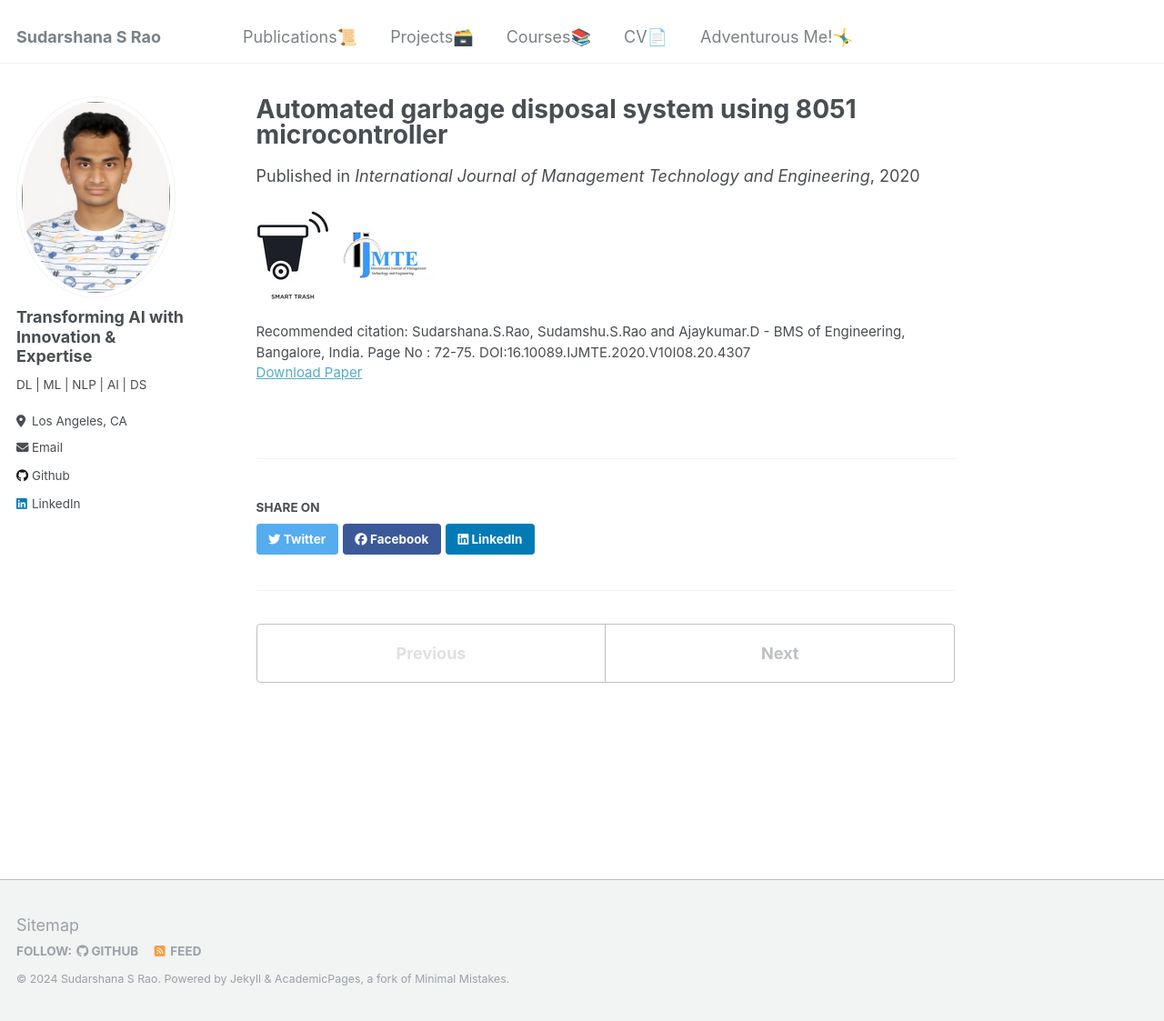
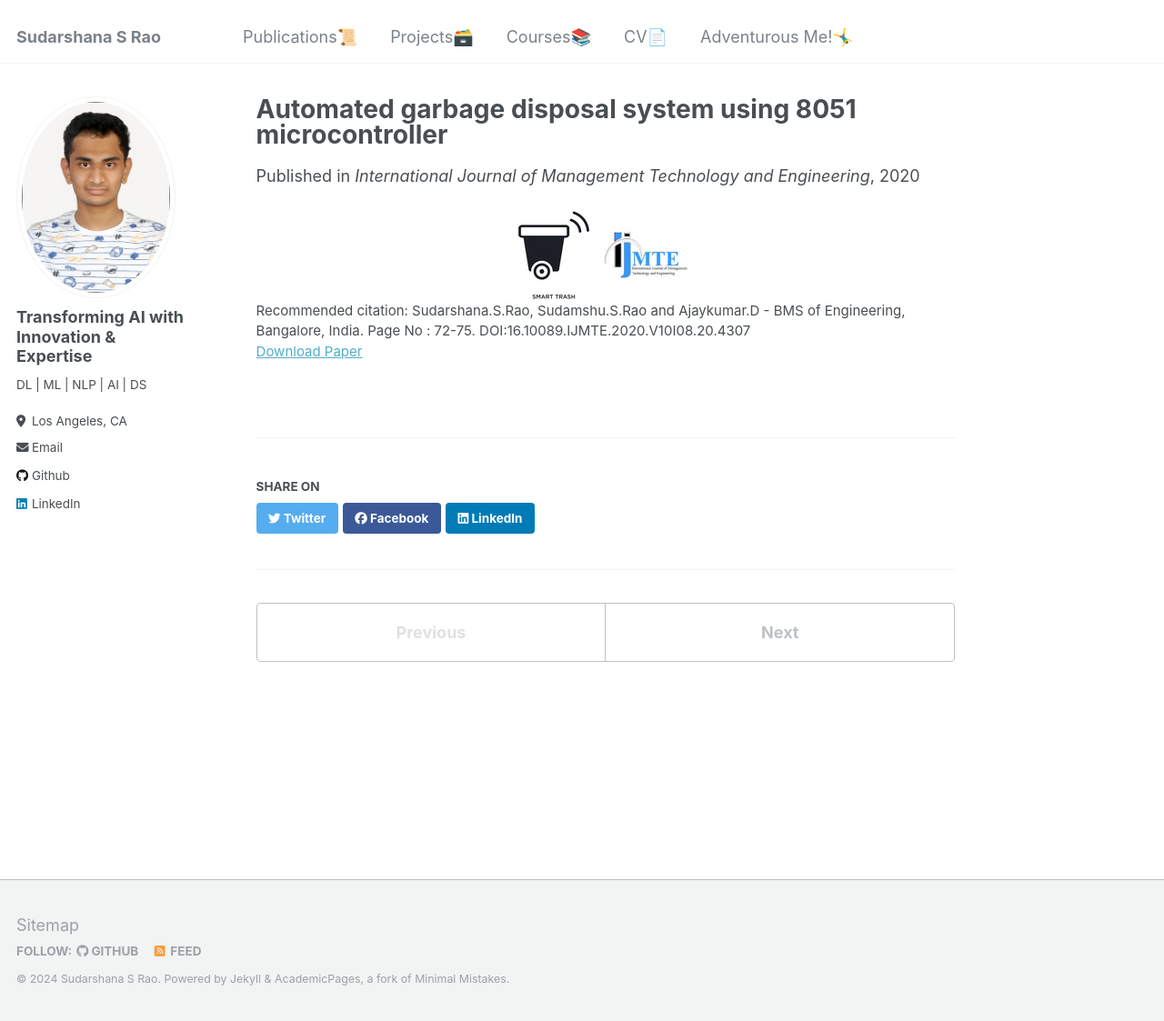
Before and after one commit to SudarshanaSRao/SudarshanaSRao.github.io, a Jekyll site: the page built from _publications/2020-08-01-paper-title-number-4.md, in a window 1280 px wide and 1123 px high. Shown: the whole window at 91% size. Built offline with Jekyll 4.4.1, drawn with Linux system fonts in a browser that asks for light colours.

Commit message:
Update 2020-08-01-paper-title-number-4.md

```diff
--- a/_publications/2020-08-01-paper-title-number-4.md
+++ b/_publications/2020-08-01-paper-title-number-4.md
@@ -9,4 +9,4 @@ paperurl: 'https://www.ijamtes.org/VOL-10-ISSUE-8-2020/'
 citation: 'Sudarshana.S.Rao, Sudamshu.S.Rao and Ajaykumar.D - BMS of Engineering, Bangalore, India. Page No : 72-75. DOI:16.10089.IJMTE.2020.V10I08.20.4307'
 ---
 
-<img align="center" src="/images/trash.jpg" height="50px"> &nbsp; <img align="center" height="50px" src="/images/Down_ijmte.jpeg" width="100px">
+<center><img src="/images/trash.jpg" height="50px"> &nbsp; <img height="50px" src="/images/Down_ijmte.jpeg" width="100px"></center>
```
